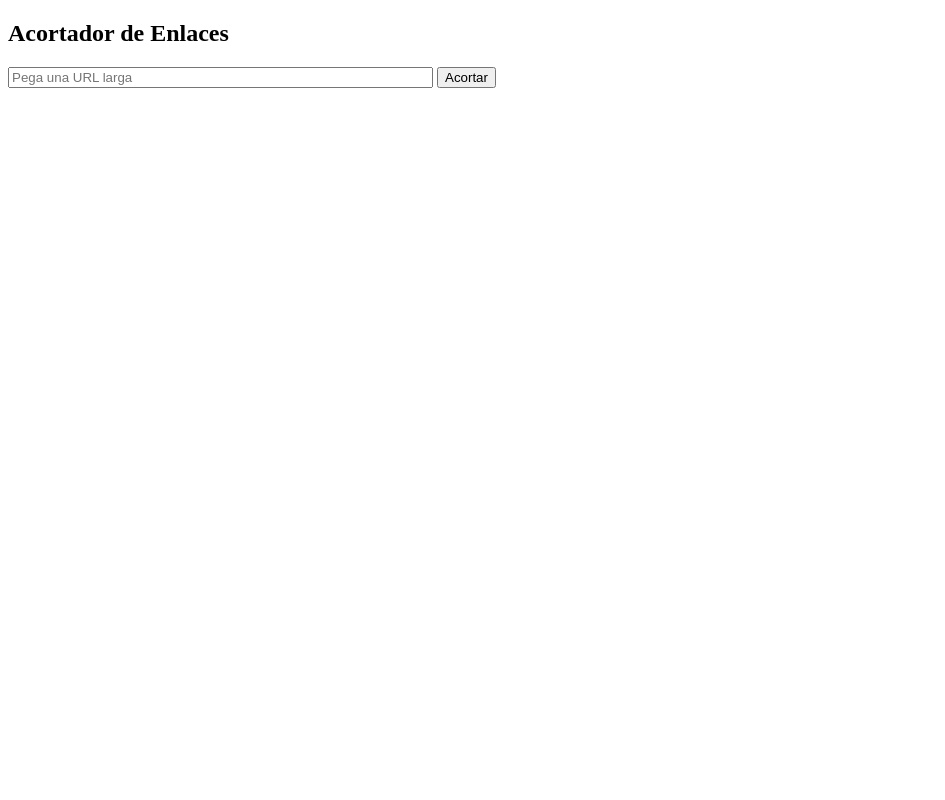
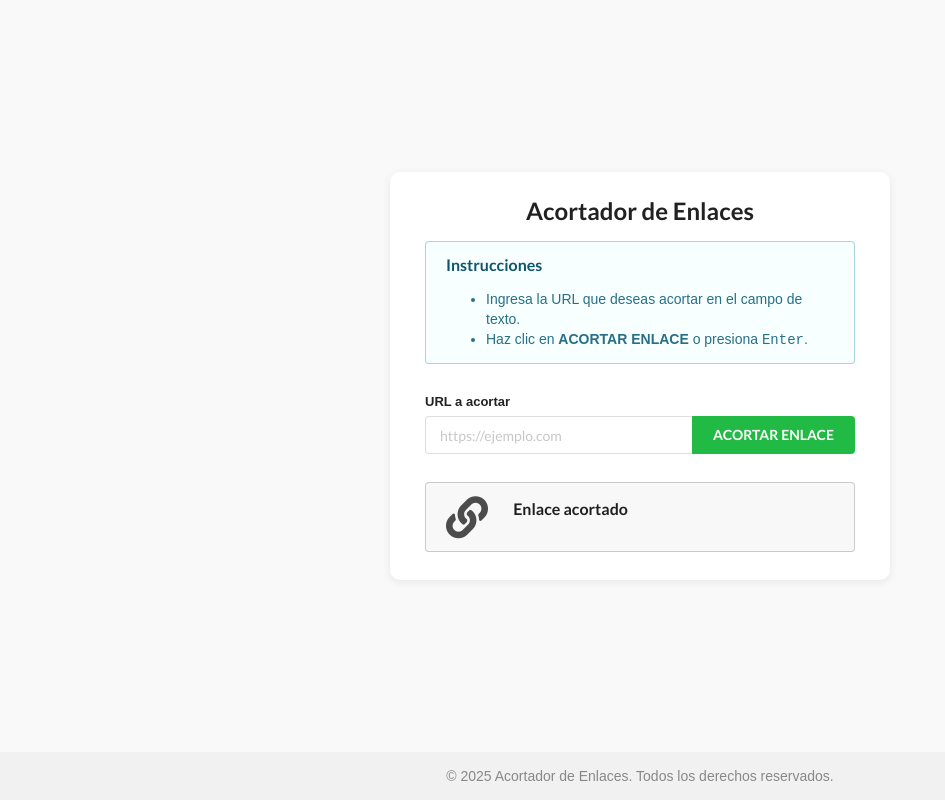
Before and after one commit to Anderzon00/acortador, a website: page public/index.html in a window 1280 px wide. Shown: the whole page, without its empty margins (0-945 px from the left). Drawn offline with nearby package versions, Linux system fonts and the light colour scheme.

Commit message:
Update index.html

```diff
--- a/public/index.html
+++ b/public/index.html
@@ -3,37 +3,148 @@
 <head>
   <meta charset="UTF-8" />
   <title>Acortador de Enlaces</title>
+  <meta name="viewport" content="width=device-width, initial-scale=1">
+
+  <script src="https://cdn.jsdelivr.net/npm/semantic-ui@2.5.0/dist/semantic.min.js"></script>
+  <link href="https://cdn.jsdelivr.net/npm/semantic-ui@2.5.0/dist/semantic.min.css" rel="stylesheet">
+
+  <style>
+    body {
+      font-family: Arial, sans-serif;
+      margin: 0;
+      background: #f9f9f9;
+      min-height: 100vh;
+      display: flex;
+      flex-direction: column;
+    }
+    main {
+      flex: 1;
+      display: flex;
+      flex-direction: column;
+      align-items: center;
+      justify-content: center;
+      margin-top: 30px;
+    }
+    .container {
+      background: #fff;
+      padding: 2rem 2.5rem;
+      border-radius: 10px;
+      box-shadow: 0 2px 8px rgba(0,0,0,0.08);
+      max-width: 500px;
+      width: 100%;
+    }
+    footer {
+      margin-top: 30px;
+      text-align: center;
+      color: #888;
+      padding: 1rem 0;
+      background: #f1f1f1;
+    }
+    .ui.message {
+      margin-bottom: 2rem;
+    }
+    #resultado {
+      margin-top: 1rem;
+    }
+    .error-message {
+      color: #b90000;
+      margin-top: 0.5rem;
+      font-weight: bold;
+    }
+    .success-message {
+      color: #218838;
+      margin-top: 0.5rem;
+      font-weight: bold;
+    }
+  </style>
+
   <script>
     async function acortar() {
-      const url = document.getElementById("url").value;
+      const urlInput = document.getElementById("url");
+      const resultado = document.getElementById("resultado");
+      const errorMsg = document.getElementById("errorMsg");
+      resultado.innerHTML = "";
+      errorMsg.textContent = "";
+
+      const url = urlInput.value.trim();
       if (!url) {
-        alert("Por favor, ingresa una URL.");
+        errorMsg.textContent = "Por favor, ingresa una URL.";
+        urlInput.focus();
+        return;
+      }
+      // Validación básica de URL
+      try {
+        new URL(url);
+      } catch {
+        errorMsg.textContent = "La URL ingresada no es válida.";
+        urlInput.focus();
         return;
       }
 
+      try {
         const res = await fetch("/acortar", {
           method: "POST",
-        headers: {
-          "Content-Type": "application/json",
-        },
+          headers: { "Content-Type": "application/json" },
           body: JSON.stringify({ url }),
         });
 
         if (!res.ok) {
-        alert("Hubo un error al acortar el enlace.");
-        return;
+          throw new Error("Hubo un error al acortar el enlace.");
         }
 
         const data = await res.json();
-      document.getElementById("resultado").innerHTML =
-        `<p><strong>Enlace corto:</strong> <a href="${data.shortUrl}" target="_blank">${data.shortUrl}</a></p>`;
+        resultado.innerHTML =
+          `<div class="success-message"><strong>Enlace corto:</strong> <a href="${data.shortUrl}" target="_blank">${data.shortUrl}</a></div>`;
+        urlInput.value = "";
+      } catch (err) {
+        errorMsg.textContent = err.message || "Error inesperado.";
       }
+    }
+
+    // Permitir enviar con Enter
+    document.addEventListener("DOMContentLoaded", () => {
+      document.getElementById("url").addEventListener("keydown", function(e) {
+        if (e.key === "Enter") acortar();
+      });
+    });
   </script>
 </head>
 <body>
-  <h2>Acortador de Enlaces</h2>
-  <input type="text" id="url" placeholder="Pega una URL larga" size="50" />
-  <button onclick="acortar()">Acortar</button>
+  <main>
+    <div class="container">
+      <h2 class="ui header center aligned">Acortador de Enlaces</h2>
+
+      <div class="ui info message">
+        <div class="header">Instrucciones</div>
+        <ul>
+          <li>Ingresa la URL que deseas acortar en el campo de texto.</li>
+          <li>Haz clic en <strong>ACORTAR ENLACE</strong> o presiona <kbd>Enter</kbd>.</li>
+        </ul>
+      </div>
+
+      <form class="ui form" onsubmit="event.preventDefault(); acortar();">
+        <div class="field">
+          <label for="url">URL a acortar</label>
+          <div class="ui action input" style="width:100%;">
+            <input type="text" id="url" placeholder="https://ejemplo.com" autocomplete="off" />
+            <button type="button" class="positive ui button" onclick="acortar()">ACORTAR ENLACE</button>
+          </div>
+          <div id="errorMsg" class="error-message"></div>
+        </div>
+      </form>
+
+      <div class="ui icon message" style="margin-top:2rem;">
+        <i class="linkify icon"></i>
+        <div class="content">
+          <div class="header">Enlace acortado</div>
           <div id="resultado"></div>
+        </div>
+      </div>
+    </div>
+  </main>
+
+  <footer>
+    <p>&copy; 2025 Acortador de Enlaces. Todos los derechos reservados.</p>
+  </footer>
 </body>
 </html>
```
Lines whose indentation alone changed are shown as unchanged.
